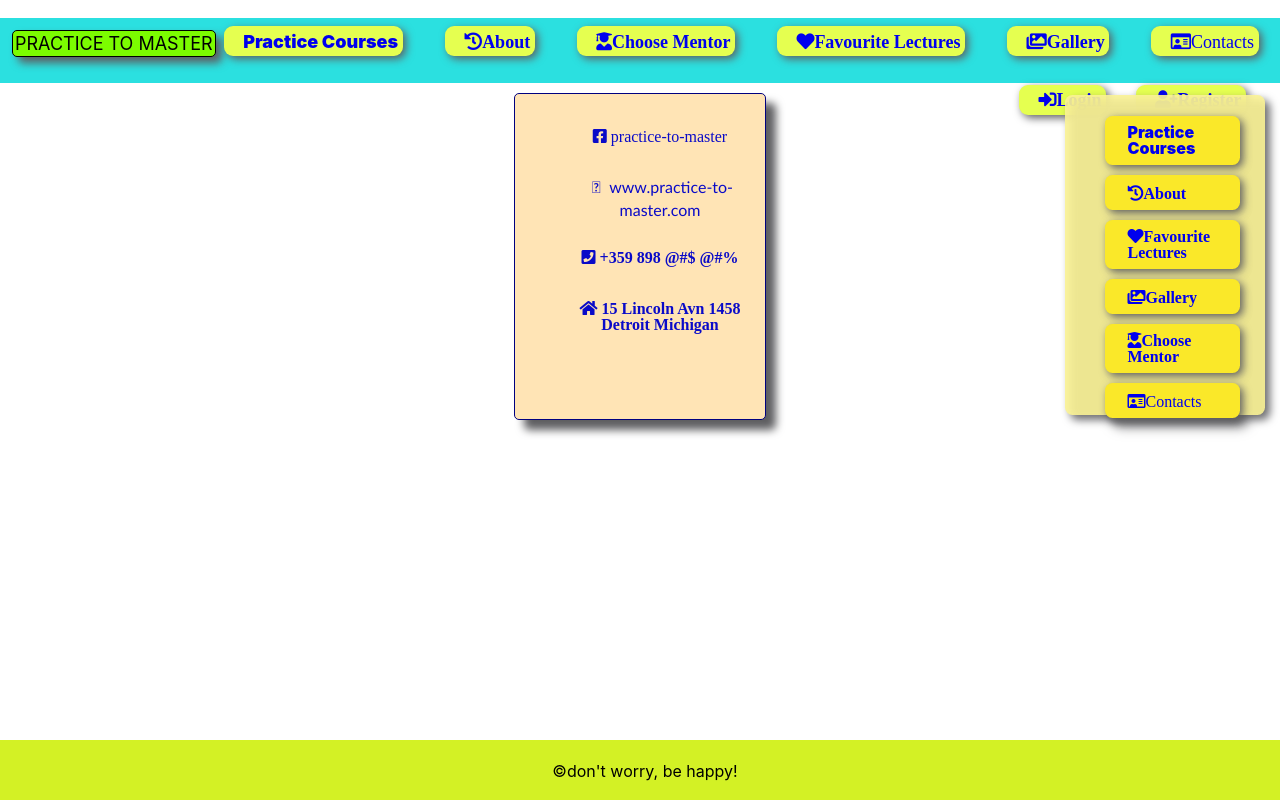
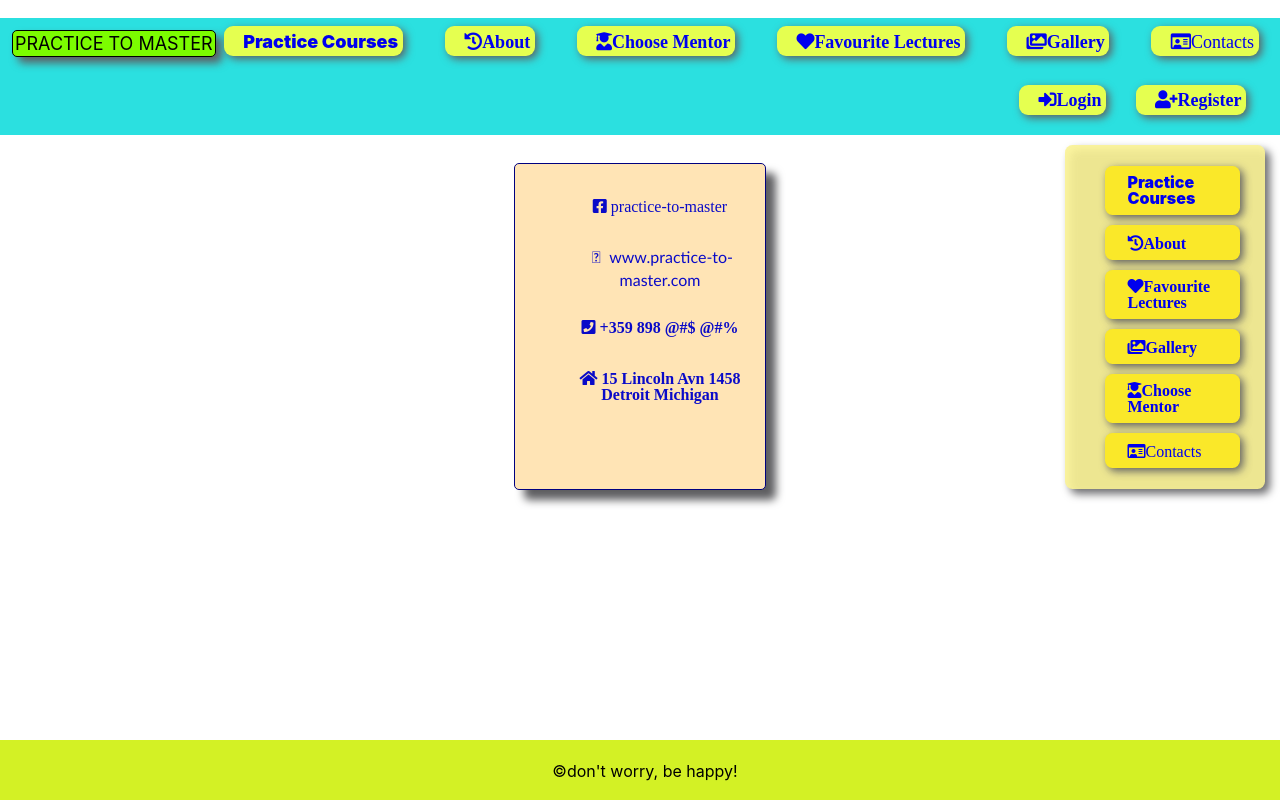
Before and after one commit to AtanasTachev/practice, a React (Create React App) app: page /contacts in a window 1280 px wide. Built offline with nearby package versions, Linux system fonts and the light colour scheme.

Commit message:
fix some css issues for smaller monitors

```diff
--- a/src/Components/aside/aside.css
+++ b/src/Components/aside/aside.css
@@ -3,10 +3,11 @@ html {
 }
 aside {
     width: 200px;
-    height: 40%;
+    min-height: 40%;
     position:fixed;
     right: 0;
-    top: 80px;
+    top: 130px;
+    display: inline-block;
     margin: 15px;
     background-color: rgba(251, 243, 149, 0.904);
     border-radius: 7.5px;
--- a/src/Components/navigation/navigation.css
+++ b/src/Components/navigation/navigation.css
@@ -4,7 +4,7 @@
     color: black;
     text-align: end;
     width: 100%;
-    height: 65px;
+    min-height: 100px;
     font-size: large;
     vertical-align: initial;
     position: relative;
```
Also changed, not shown: 1 other file (tests, documents, lock files or other folders).
